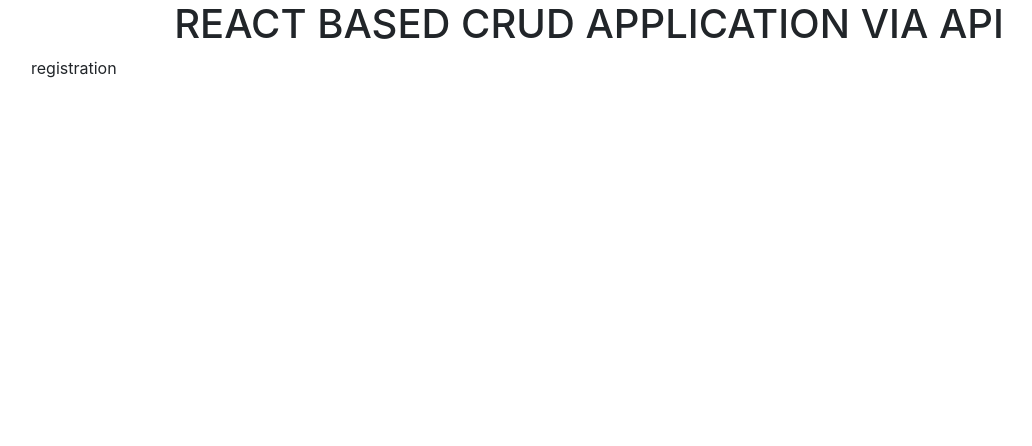
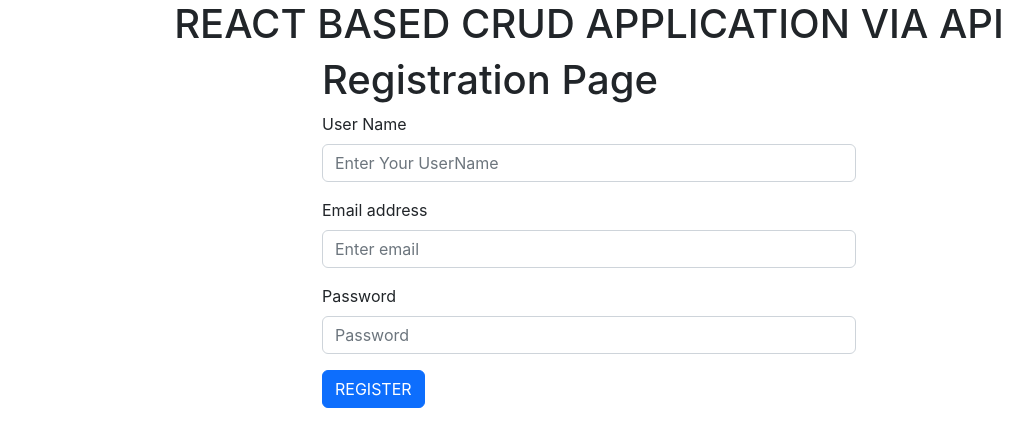
Before and after one commit to syousafzai861/reactCrudViaApi, a React (Create React App) app in the folder reactcrudapi/Frontend/crudviaapi/: page /registration in a window 1280 px wide. Shown: the top 446 px of the page, without its empty margins (51-1083 px from the left). Built offline with nearby package versions, Linux system fonts and the light colour scheme.

Commit message:
Registration module completed
at this stage we can insert a new user into our application

```diff
--- a/reactcrudapi/Frontend/crudviaapi/src/App.js
+++ b/reactcrudapi/Frontend/crudviaapi/src/App.js
@@ -13,7 +13,7 @@ function App() {
       <h1 className='text-center'>REACT BASED CRUD APPLICATION VIA API</h1>
       <BrowserRouter>
         <Routes>
-          <Route exact path="/registration" element={<Registration />}>  </Route>
+          <Route exact path="/registration" element={<Registration />}></Route>
           <Route exact path="/login" element={<Login />}>  </Route>
           <Route exact path="/" element={<Create />}>  </Route>
           <Route exact path="/read" element={<Read />}>  </Route>
--- a/reactcrudapi/Frontend/crudviaapi/src/Components/Login.js
+++ b/reactcrudapi/Frontend/crudviaapi/src/Components/Login.js
@@ -21,10 +21,10 @@ function Login() {
 
                 localStorage.setItem('token', response.jwt)
                 Swal.fire(
-                     'success',
-                     'WELCOME'
-
-                  )
+                    'success',
+                    'Loged in Succesfully',
+                    'question'
+                )
                 console.log('User profile', response.data.user);
                 console.log('User token', response.data.jwt);
                 history("/read");
@@ -35,10 +35,10 @@ function Login() {
                 // Handle error.
                 console.log('An error occurred:', error.response);
                 Swal.fire(
-                    'success',
+                    'error',
                     'Oops Some thing went wrong',
                     'question'
-                  )
+                )
             });
 
 
--- a/reactcrudapi/Frontend/crudviaapi/src/Components/Registration.js
+++ b/reactcrudapi/Frontend/crudviaapi/src/Components/Registration.js
@@ -1,11 +1,75 @@
-import React from 'react'
+import React, { useState } from "react";
+import { Form, Button, Col, Container, Row } from "react-bootstrap";
+import { useNavigate } from "react-router-dom";
+import axios from 'axios';
+import Swal from 'sweetalert2'
 
 function Registration() {
-  return (
-    <div>
-      registration
-    </div>
-  )
+    const [name, setName] = useState('');
+    const [email, setEmail] = useState('');
+    const [password, setPassword] = useState('');
+    const history = useNavigate();
+    let register = () => {
+        // console.log("i am register")
+        // console.log(name)
+        // console.log(email)
+        // console.log(password)
+        axios
+            .post('http://localhost:1337/api/auth/local/register', {
+                username: name,
+                email: email,
+                password: password,
+            })
+            .then(response => {
+                // Handle success.
+
+                Swal.fire(
+                    'SUCCESSFULLY REGISTERED',
+                    'WELCOME',
+                )
+                console.log('User profile', response.data.user);
+                console.log('User token', response.data.jwt);
+            })
+            .catch(error => {
+                // Handle error.
+                Swal.fire(
+                    'Oops',
+                    'Something Went Wrong'
+
+                )
+                console.log('An error occurred:', error.response);
+            });
+            history("/login")
+    }
+    return (
+        <Container>
+            <Row>
+                <Col md={{ span: 6, offset: 3 }}>
+                    <h1>Registration Page</h1>
+                    <Form>
+                        <Form.Group className="mb-3" controlId="formBasicEmail">
+                            <Form.Label>User Name</Form.Label>
+                            <Form.Control type="text" value={name} onChange={(e) => { setName(e.target.value) }} placeholder="Enter Your UserName" />
+                        </Form.Group>
+
+                        <Form.Group className="mb-3" controlId="formBasicEmail">
+                            <Form.Label>Email address</Form.Label>
+                            <Form.Control type="email" value={email} onChange={(e) => { setEmail(e.target.value) }} placeholder="Enter email" />
+                        </Form.Group>
+
+                        <Form.Group className="mb-3" controlId="formBasicPassword">
+                            <Form.Label>Password</Form.Label>
+                            <Form.Control type="password" value={password} onChange={(e) => { setPassword(e.target.value) }} placeholder="Password" />
+                        </Form.Group>
+
+                        <Button variant="primary" type="button" onClick={() => register()}>
+                            REGISTER
+                        </Button>
+                    </Form>
+                </Col>
+            </Row>
+        </Container>
+    );
 }
 
-export default Registration
+export default Registration;
```
